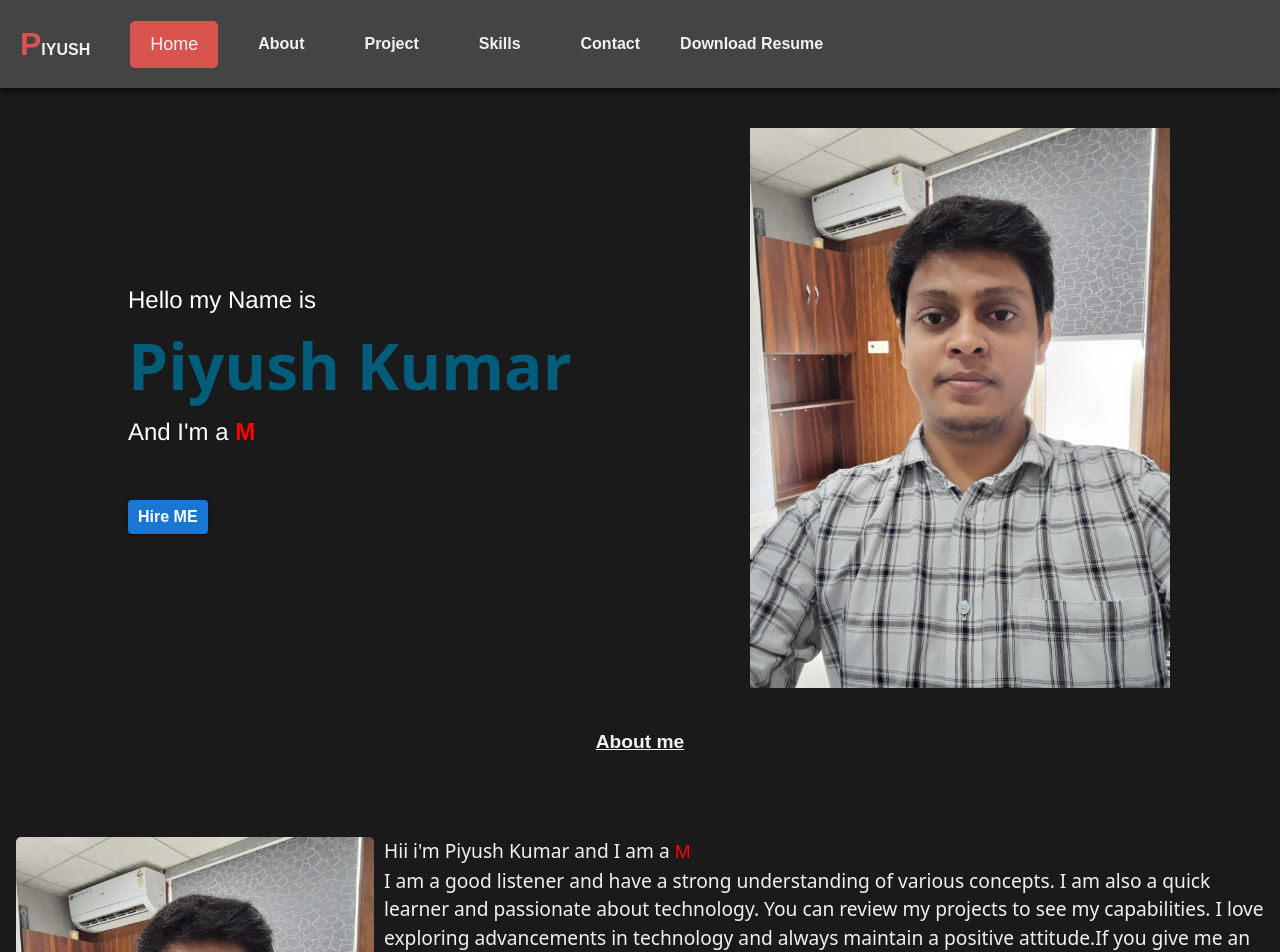
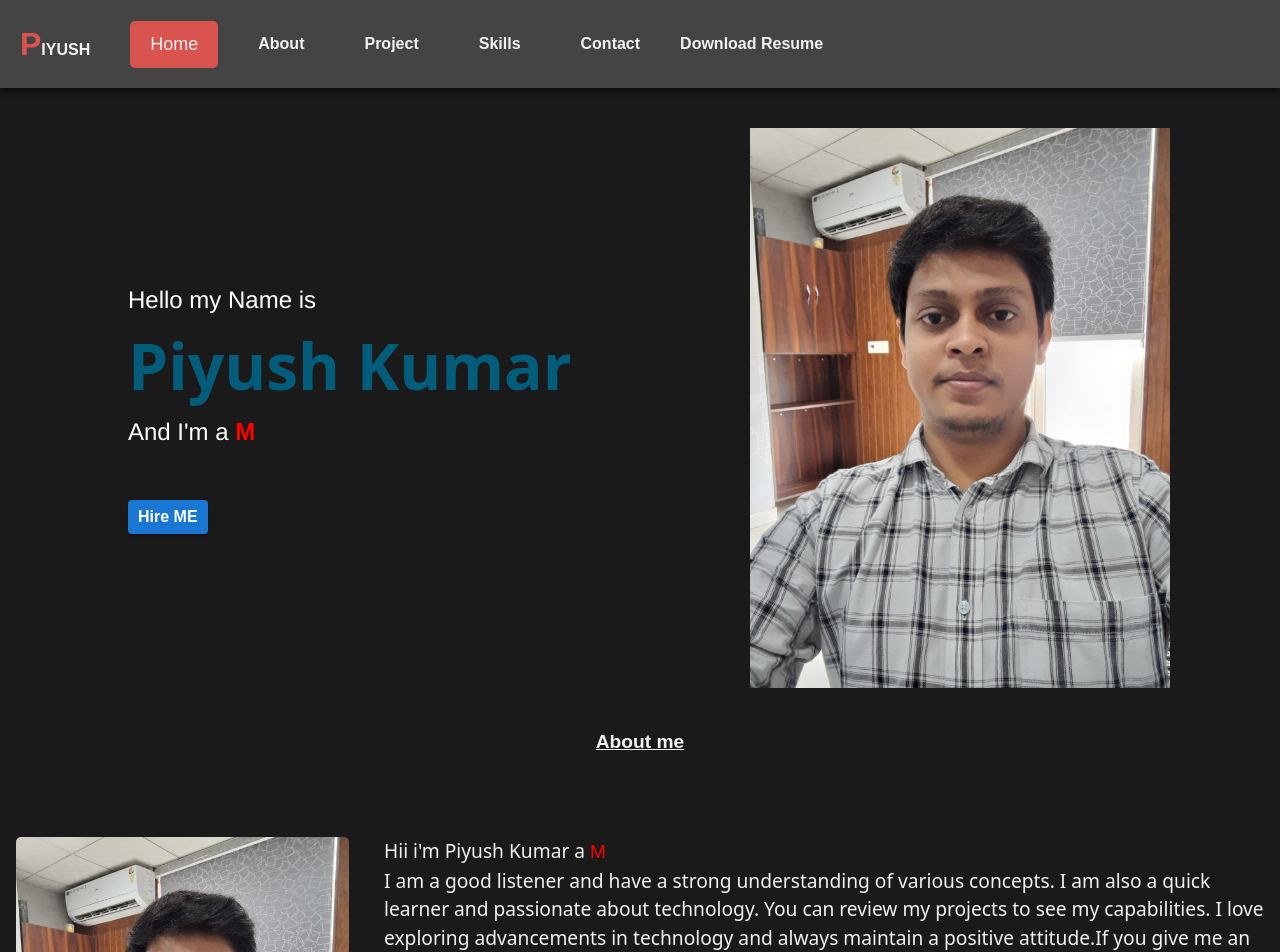
Before and after one commit to piyush254/PortfolioPiyush, a React (Vite) app: page / in a window 1280 px wide. Shown: the top 952 px of the page. Built offline with nearby package versions, Linux system fonts and the light colour scheme.

Commit message:
My practice

```diff
--- a/src/Component/About.css
+++ b/src/Component/About.css
@@ -8,7 +8,7 @@
 }
 
 .img {
-  width: 28vw;
+  width: 26vw;
   height: auto;
   box-sizing: border-box;
   padding-top: 10vh;
@@ -83,6 +83,8 @@ p {
 
     .img {
       height: auto;
+      margin-left: 0px;
+      margin-bottom: 1.2rem;
     }
 
     .info {
--- a/src/Component/About.jsx
+++ b/src/Component/About.jsx
@@ -33,7 +33,7 @@ function About() {
         </div>
         <div className="info">
           <p>
-            Hii i'm Piyush Kumar and I am a{" "}
+            Hii i'm Piyush Kumar a{" "}
             <span
               style={{
                 color: "red",
```
